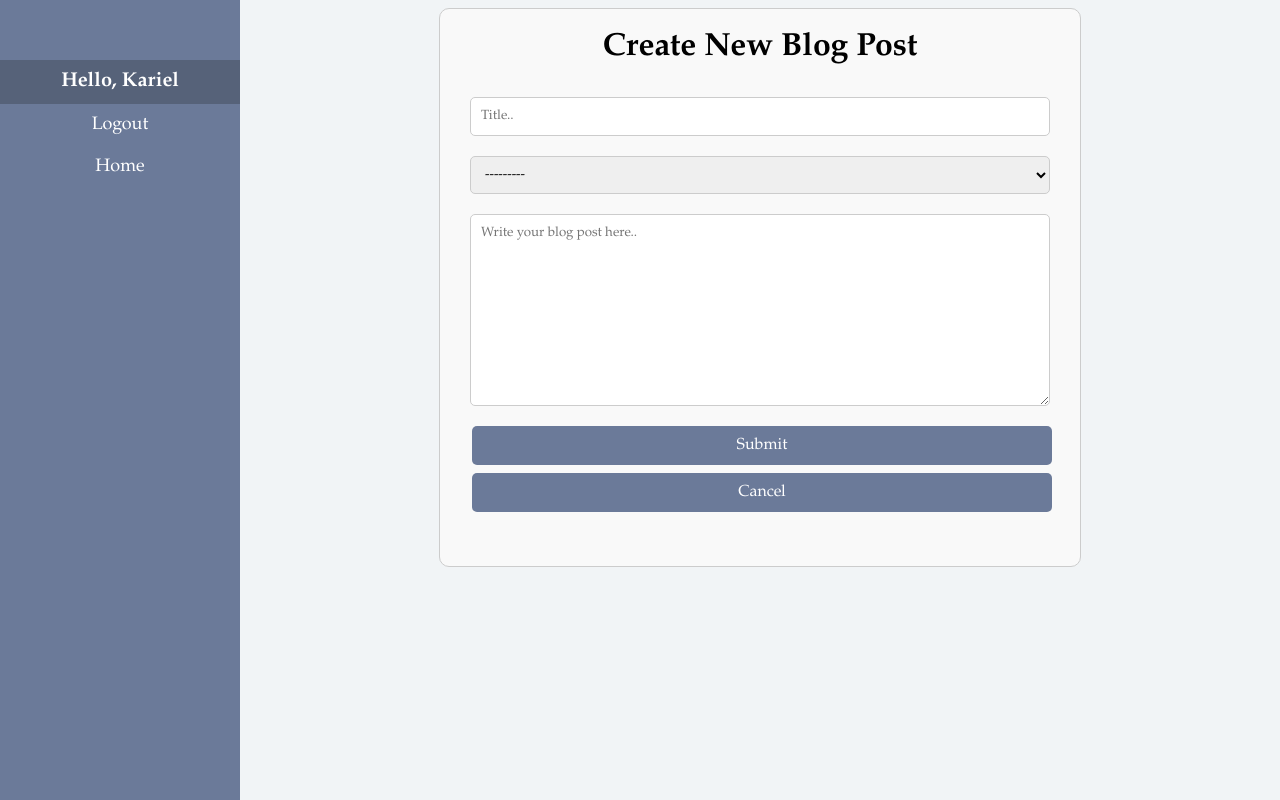
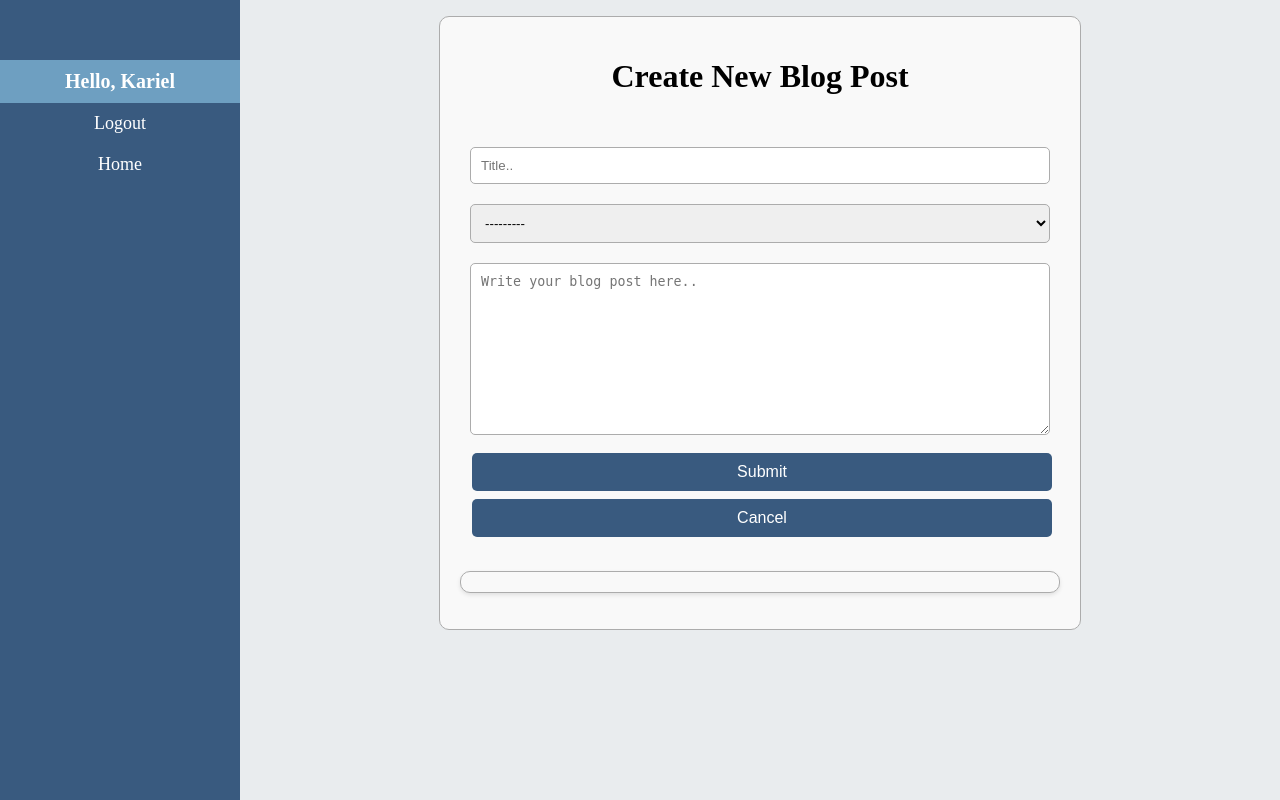
Before and after one commit to KarielM/DjangoBlogSite, a Django app: page /create in a window 1280 px wide. Run offline with Django 5.2, Linux system fonts and the light colour scheme; a user stored in the database is signed in; data comes from the database, SQL or seed files in the repository; both versions use the stored data as it was after the commit.

Commit message:
restyled. added error messages

````diff
--- a/project/app/static/styles.css
+++ b/project/app/static/styles.css
@@ -1,4 +1,8 @@
-* {
+Sure,
+here's the CSS without comments:
+
+
+```css * {
     margin: 0;
     padding: 0;
     font-family: Garamond, serif;
@@ -11,7 +15,7 @@
     z-index: 1;
     top: 0;
     left: 0;
-    background-color: #6B7A99;
+    background-color: #395a7f;
     overflow-x: hidden;
     padding-top: 60px;
     transition: 0.5s;
@@ -28,21 +32,21 @@
 }
 
 .sidenav a:hover {
-    background-color: #575f75;
+    background-color: #6e9fc1;
     color: white;
 }
 
 .sidenav .navbar-header {
     padding: 10px 15px;
     text-align: center;
-    background-color: #566279;
+    background-color: #6e9fc1;
     color: white;
     font-size: 20px;
     font-weight: bold;
 }
 
 html {
-    background-color: #f1f4f6;
+    background-color: #e9ecee;
 }
 
 .main {
@@ -72,7 +76,7 @@ html {
     max-width: 600px;
     margin: auto;
     padding: 20px;
-    border: 1px solid #ccc;
+    border: 1px solid #acacac;
     border-radius: 10px;
     background-color: #f9f9f9;
     margin-bottom: 2em;
@@ -95,12 +99,12 @@ html {
     padding: 10px;
     margin-top: 10px;
     box-sizing: border-box;
-    border: 1px solid #ccc;
+    border: 1px solid #acacac;
     border-radius: 5px;
 }
 
 .action-button {
-    background-color: #6B7A99;
+    background-color: #395a7f;
     color: white;
     padding: 10px 20px;
     text-align: center;
@@ -119,13 +123,13 @@ html {
 .action-button:hover {
     background-color: white;
     color: black;
-    border: 2px solid #6B7A99;
+    border: 2px solid #395a7f;
 }
 
 .full-width-container {
     width: 100%;
     padding: 10px;
-    border: 1px solid #ccc;
+    border: 1px solid #acacac;
     border-radius: 10px;
     background-color: #f9f9f9;
     margin-bottom: 1em;
@@ -139,7 +143,7 @@ html {
 .blog a {
     float: right;
     text-decoration: none;
-    color: #566279;
+    color: #395a7f;
     margin-left: 10px;
 }
 
@@ -156,7 +160,7 @@ html {
     padding: 10px;
     margin-top: 10px;
     box-sizing: border-box;
-    border: 1px solid #ccc;
+    border: 1px solid #acacac;
     border-radius: 5px;
 }
 
@@ -177,7 +181,7 @@ h3 {
 .form-container2 {
     width: 100%;
     padding: 10px;
-    border: 1px solid #ccc;
+    border: 1px solid #acacac;
     border-radius: 10px;
     background-color: #f9f9f9;
     margin-bottom: 1em;
@@ -204,3 +208,20 @@ h3 {
     white-space: nowrap;
     line-height: 18px;
 }
+
+#messages {
+    text-align: center;
+    padding: 10px;
+    border: 1px solid #acacac;
+    border-radius: 10px;
+    background-color: #f9f9f9;
+    margin-bottom: 1em;
+    box-sizing: border-box;
+    box-shadow: 0 2px 4px rgba(0, 0, 0, 0.1);
+}
+
+#messages li {
+    list-style-type: none;
+}
+
+```
--- a/project/app/templates/create_post.html
+++ b/project/app/templates/create_post.html
@@ -14,6 +14,11 @@
             <button type="button" class="action-button" onclick="window.location.href='{% url 'dashboard' %}'">Cancel</button>
         </div>
     </form>
+    <div id="messages">
+        {% for message in messages %}
+        <p>{{ message }}</p>
+        {% endfor %}
+      </div>
 </div>
 
 <script>
--- a/project/app/templates/register_user.html
+++ b/project/app/templates/register_user.html
@@ -37,6 +37,11 @@
       Already have an account? <a href="{% url 'user_login' %}" class="ml-2">Login</a>
     </div>
   </div>
+  <div id="messages">
+    {% for message in messages %}
+    <p>{{ message }}</p>
+    {% endfor %}
+  </div>
 </div>
 
 <script>
--- a/project/app/templates/subscribe_new.html
+++ b/project/app/templates/subscribe_new.html
@@ -68,5 +68,10 @@
             </div>
         {% endif %}
     {% endif %}
+    <div id="messages">
+        {% for message in messages %}
+        <p>{{ message }}</p>
+        {% endfor %}
+    </div>
 </div>
 {% endblock title %}
--- a/project/app/templates/update_blog.html
+++ b/project/app/templates/update_blog.html
@@ -12,5 +12,10 @@
 <button type = 'submit'class="action-button"/>Submit</button>
 </form>
 <button class="action-button" type="button" onclick="window.location.href='{% url 'view_my_blogs' %}'">Cancel</button>
+<div id="messages">
+    {% for message in messages %}
+    <p>{{ message }}</p>
+    {% endfor %}
+</div>
 </div>
 {% endblock title %}
--- a/project/app/templates/user_login.html
+++ b/project/app/templates/user_login.html
@@ -27,11 +27,11 @@
     <div class="d-flex justify-content-center links mt-4">
       Don't have an account? <a href="{% url 'registration_page' %}">Sign Up</a>
     </div>
-    {% comment %} <div id="messages" class="form-content">
+    <div id="messages">
       {% for message in messages %}
         <p>{{ message }}</p>
       {% endfor %}
-    </div> {% endcomment %}
+    </div>
   </div>
 </div>
 {% endblock content %}
--- a/project/app/views.py
+++ b/project/app/views.py
@@ -1,7 +1,6 @@
 from django.shortcuts import render, redirect
 from django.http.response import HttpResponse
 from django.http.request import HttpRequest
-from django.contrib.auth.forms import UserCreationForm
 from django.contrib import messages
 from django.contrib.auth import authenticate, login, logout
 from django.contrib.auth.decorators import login_required
@@ -88,7 +87,6 @@ def create_blog_post_view(request):
             if isinstance(result, str):
                 messages.error(request, result)
             else:
-                messages.success(request, 'Post successfully created')
                 return redirect('dashboard')
         else:
             print(form.errors)
@@ -122,7 +120,7 @@ def view_all_blogs(request):
 
 
 @login_required(login_url='user_login')
-def update_certain_blog_view(request, title, author):
+def update_certain_blog_view(request, title):
     post = Posts.objects.get(title = title)
     form = Update_Blog_Post_Form(instance=post)
 
@@ -131,31 +129,27 @@ def update_certain_blog_view(request, title, author):
         form = Update_Blog_Post_Form(request.POST)
 
         if form.is_valid():
-            # print(posts)
-
-            new_title = form.cleaned_data['title'] if post.title != form.cleaned_data['title'] and new_title not in [i.title for i in Posts.objects.filter(author = request.user)]else post.title
+            new_title = form.cleaned_data['title'] if post.title != form.cleaned_data['title'] else post.title
             new_post = form.cleaned_data['post'] if post.post != form.cleaned_data['post'] else post.post
-            update_certain_post(title, new_title, new_post, post.content_creator)
-            return redirect('view_my_blogs')
+            result = update_certain_post(title, new_title, new_post, post.content_creator)
+            if isinstance(result,str):
+                messages.error(request, result)
+            else:
+                return redirect('view_my_blogs')
+        else:
+            messages.info(request, form.errors)
 
     return render(request, 'update_blog.html', {'form': form})
 
 @login_required(login_url='user_login')
 def delete_post_view(request, title, author):
-    # role = UserProfile.objects.get(user = request.user).role
-    # post = Posts.objects.get(title = title, author = author, content_creator = YouTuber.objects.get(creator=request.user))
-    # print(request.user)
     if request.method == 'POST':
         if request.user.username != author:
             author = User.objects.get(username = author)
             user = YouTuber.objects.get(creator = request.user)
-
             delete_post(title, author, user)
         else:
             content_creator = Posts.objects.get(title = title, author = request.user).content_creator
-            # print(content_creator)
-            # user = User.objects.get(username = request.user.username)
-            # print(request.user.username)
             delete_post(title, request.user, content_creator)
         return redirect('view_my_blogs')
 
@@ -165,14 +159,12 @@ def delete_post_view(request, title, author):
 def subscribe_to_new_user_view(request):
     users_who_blocked_user = [user.subscribed_to for user in view_all_blocked(User.objects.get(username = request.user))]
     users_who_blocked_user = [User.objects.get(username = user) for user in users_who_blocked_user]
-    # print(users_who_blocked_user)
     youTuber_list = [user.creator for user in view_all_youTubers() if user.creator != request.user and user.creator not in users_who_blocked_user]
-    # print(youTuber_list)
     already_subscribed = [user.subscribed_to.creator for user in filter_all_subscriptions(request.user)]
     available_list = [user for user in youTuber_list if user not in already_subscribed]
     subscribers = [user for user in find_all_subscribers(request.user)]
-    role = UserProfile.objects.get(user__username = request.user)
-    role = role.role.name
+    role_object = UserProfile.objects.get(user__username = request.user)
+    role = role_object.role.name
     try:
         blocked_users = filter_blocked_users(YouTuber.objects.get(creator__username = request.user))
     except:
@@ -180,21 +172,11 @@ def subscribe_to_new_user_view(request):
     if request.method == 'POST':
         if 'subscribe_username' in request.POST:
             creator = request.POST.get('subscribe_username')
-            print(youTuber_list)
             youTuber = YouTuber.objects.get(creator__username=creator)
-            # print(request.POST)
-            # print(creator)
-            # print(youTuber)
             create_Subscription(request.user, youTuber)
         elif 'unsubscribe_username' in request.POST:
-            print(request.POST)
             creator = request.POST.get('unsubscribe_username')
-            print(youTuber_list)
-            # print(already_subscribed)
-            # print(creator)
             youTuber = YouTuber.objects.get(creator__username = creator)
-            # print(youTuber)
-            print(request.user)
             delete_subscription(request.user, youTuber)
         elif 'block' in request.POST:
             user = User.objects.get(username = request.POST.get('block'))
@@ -209,5 +191,4 @@ def subscribe_to_new_user_view(request):
             delete_or_unblock_blocked_user(user, youTuber)
 
         return redirect('subscribe')
-    # return render(request, 'subscribe_new.html', {'youTubers':available_list})
     return render(request, 'subscribe_new.html', {'youTubers':available_list, 'already_subscribed':already_subscribed, 'subscribers':subscribers, 'blocked_users':blocked_users, 'role':role})
--- a/project/config/urls.py
+++ b/project/config/urls.py
@@ -26,7 +26,7 @@ urlpatterns = [
     path('all_blogs', view_all_blogs, name = 'view_my_blogs'),
     path('dashboard', Dashboard_View, name = 'dashboard'),
     path('delete_post/<str:title>/<str:author>', delete_post_view, name = 'delete'),
-    path('update_post/<str:title>/<str:author>', update_certain_blog_view, name = 'update'),
+    path('update_post/<str:title>', update_certain_blog_view, name = 'update'),
     path('subscribe', subscribe_to_new_user_view, name = 'subscribe'),
     path('admin/', admin.site.urls),
 ]
````
Also changed, not shown: project/app/models.py (+13 -12 lines), project/app/templates/view_blogs.html (+7 -4 lines), project/app/migrations/0009_alter_posts_title.py (added), project/db.sqlite3.
